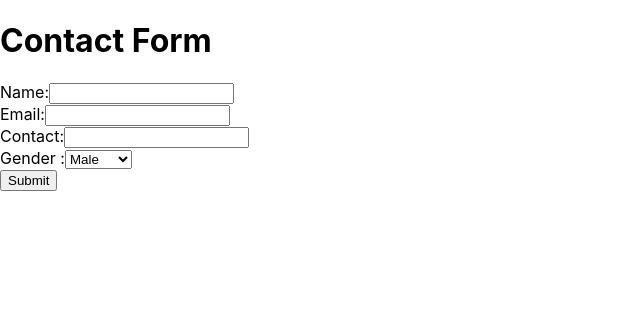
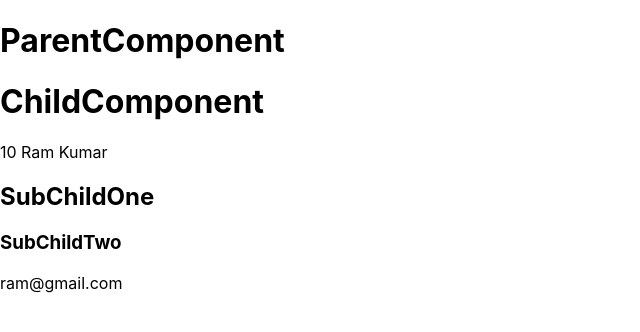
Before and after one commit to srb2305/myappjuly7am, a React (Create React App) app: page / in a window 1280 px wide. Shown: the top 332 px of the page, without its empty margins (0-640 px from the left). Built offline with nearby package versions, Linux system fonts and the light colour scheme.

Commit message:
context api

```diff
--- a/src/components/ContactForm.js
+++ b/src/components/ContactForm.js
@@ -50,6 +50,7 @@ function ContactForm(){
 			<div>
 				Gender :
 				<select name="gender" value={gender} onChange={(e)=> setGender(e.target.value)} >
+					<option value="">Select Your Gender</option>
 					<option value="male">Male</option>
 					<option value="female">FeMale</option>
 				</select> { (errors.gender) && <span>{errors.gender}</span> }
--- /dev/null
+++ b/src/components/ContextApi/ChildComponent.js
@@ -0,0 +1,16 @@
+import {useContext} from 'react';
+import UserContext from './UserContext';
+import SubChildOne from './SubChildOne'
+const ChildComponent = () => {
+	const logedinUser = useContext(UserContext);
+
+	return (
+		<>
+			<h1>ChildComponent</h1>
+			{logedinUser.id} {logedinUser.name}
+			 <SubChildOne />
+		</>
+	)
+}
+
+export default ChildComponent;
--- /dev/null
+++ b/src/components/ContextApi/ParentComponent.js
@@ -0,0 +1,21 @@
+import UserContext from './UserContext';
+import ChildComponent from './ChildComponent';
+
+const ParentComponent = () => {
+	const user = {
+		id: 10,
+		name: 'Ram Kumar',
+		email: 'ram@gmail.com',
+		contact: '7878787878'
+	};
+
+	return (
+		<UserContext.Provider value={user}>
+			<h1> ParentComponent </h1>
+				<ChildComponent />
+		</UserContext.Provider>
+	)
+}
+
+
+export default ParentComponent;
--- /dev/null
+++ b/src/components/ContextApi/SubChildOne.js
@@ -0,0 +1,12 @@
+import SubChildTwo from './SubChildTwo';
+
+function SubChildOne(){
+	return(
+		<>
+			<h2>SubChildOne</h2>
+				<SubChildTwo />
+		</>
+	)
+}
+
+export default SubChildOne;
--- /dev/null
+++ b/src/components/ContextApi/SubChildTwo.jsx
@@ -0,0 +1,15 @@
+import {useContext} from 'react';
+import UserContext from './UserContext';
+
+export default function SubChildTwo(){
+	const logedinUser = useContext(UserContext);
+
+	return (
+		<>
+			<h3>SubChildTwo</h3>
+			{logedinUser.email}
+		</>
+
+
+	)
+}
--- /dev/null
+++ b/src/components/ContextApi/UserContext.js
@@ -0,0 +1,6 @@
+import {createContext} from 'react';
+
+// Create a context
+const UserContext = createContext();
+
+export default UserContext;
--- a/src/index.js
+++ b/src/index.js
@@ -10,13 +10,14 @@ import ParantComponent from './components/LiftingStateUp';
 import LifeCycle from './components/LifeCycle';
 import ApiCall from './components/ApiCall';
 import ContactForm from './components/ContactForm';
+import ParentComponent from './components/ContextApi/ParentComponent';
 
 import reportWebVitals from './reportWebVitals';
 
 const root = ReactDOM.createRoot(document.getElementById('root2345'));
 root.render(
   <React.StrictMode>
-    <ContactForm />
+    <ParentComponent />
   </React.StrictMode>
 );
 
```
